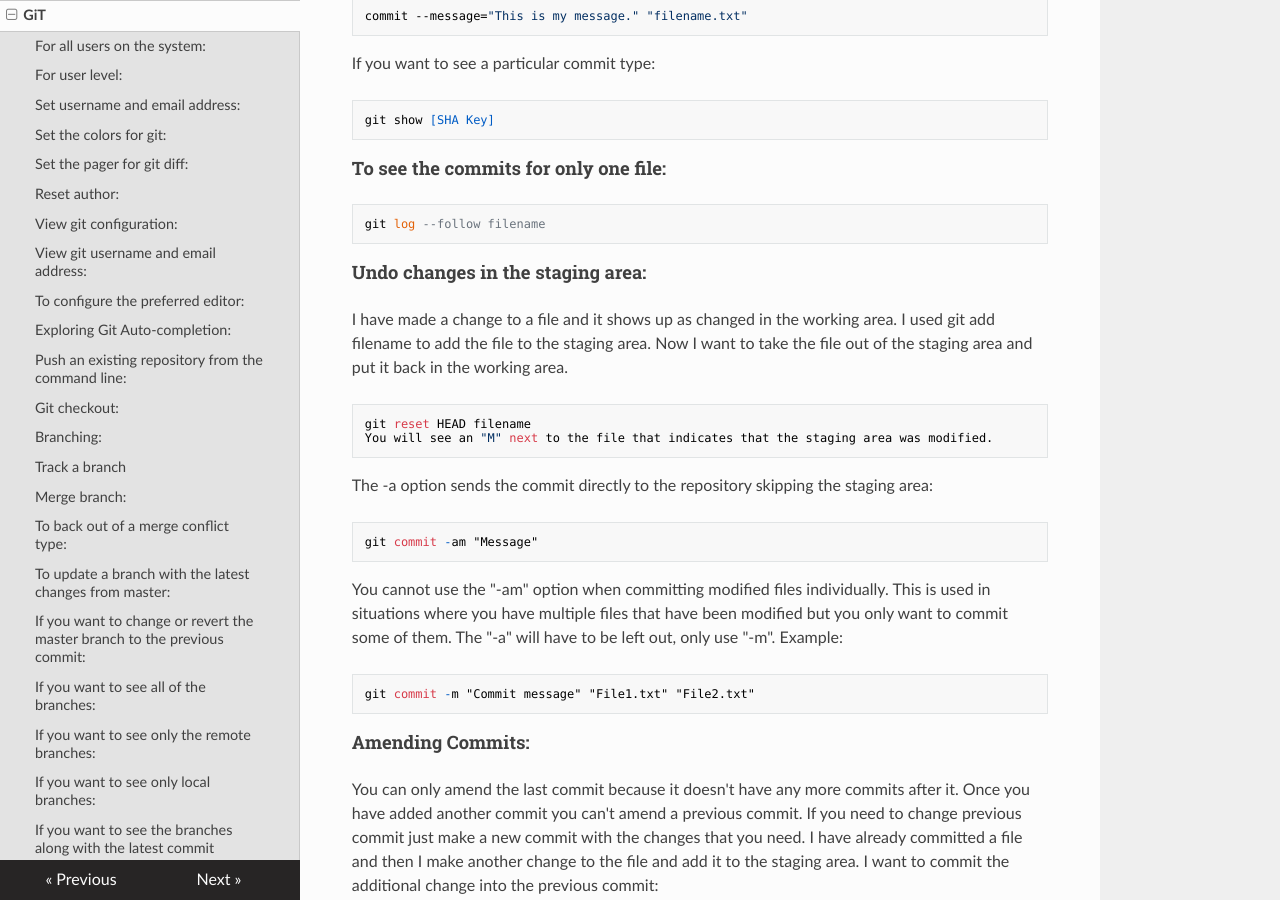
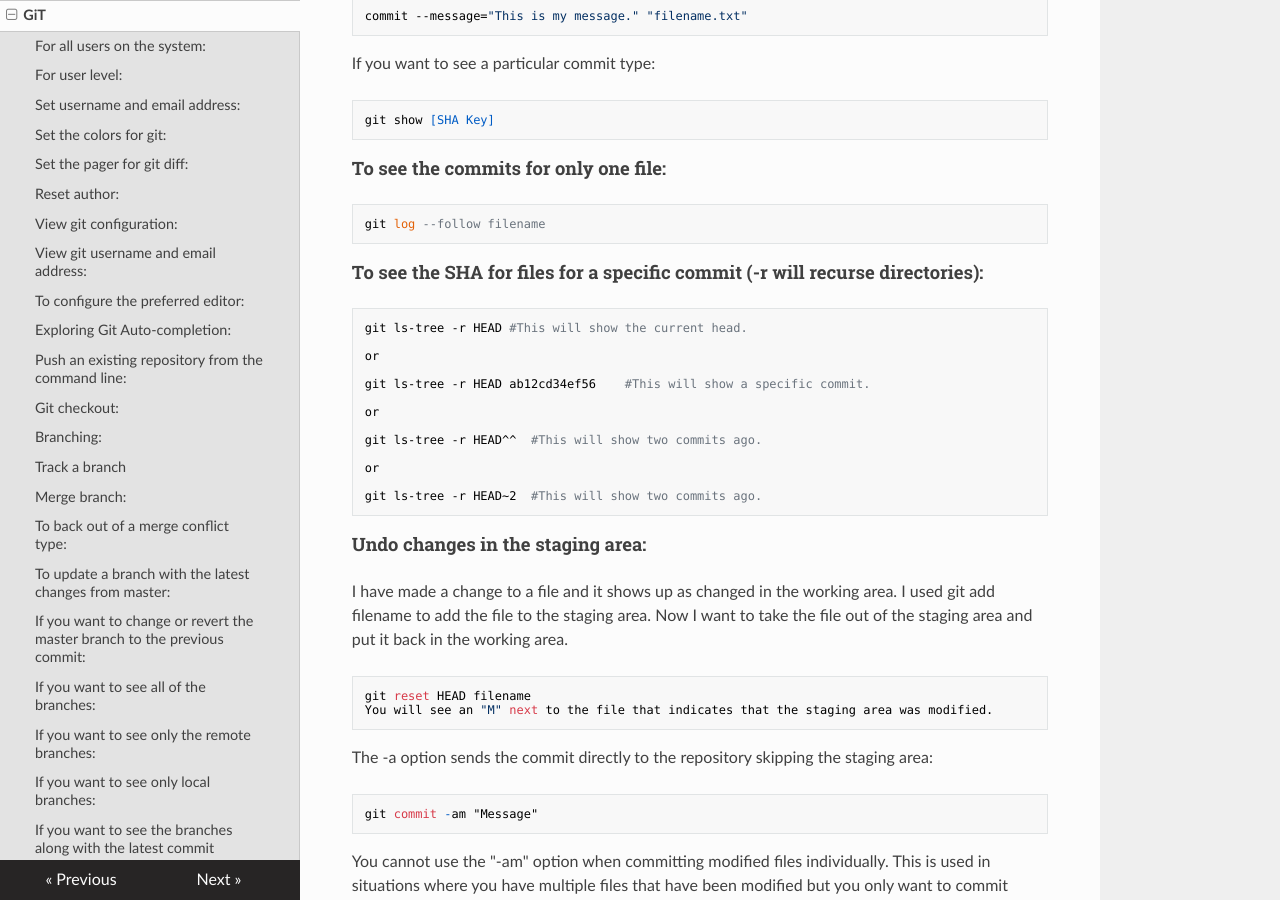
Before and after one commit to rldutch1/notes, an MkDocs documentation site: the page built from docs/git.md, in a window 1280 px wide and 900 px high, scrolled down 5877 px. Built offline with MkDocs 1.6.1, drawn with Linux system fonts in a browser that asks for light colours; nearby versions of some CDN libraries; some of the changed text lies outside the part shown.

```diff
--- a/docs/git.md
+++ b/docs/git.md
@@ -162,7 +162,7 @@
 
 		git branch -mv new_master master
 
-	Alternatively you can reset current branch to one commit ago on master
+	Alternatively you can reset current branch to one commit ago on master (See git reflog for recovery of local branches).
 
 		git reset --hard abc123...
 
@@ -248,6 +248,22 @@
 
 	git log --follow filename
 
+#### To see the SHA for files for a specific commit (-r will recurse directories):
+
+	git ls-tree -r HEAD	#This will show the current head.
+
+	or
+
+	git ls-tree -r HEAD ab12cd34ef56	#This will show a specific commit.
+
+	or
+
+	git ls-tree -r HEAD^^  #This will show two commits ago.
+
+	or
+
+	git ls-tree -r HEAD~2  #This will show two commits ago.
+
 #### Undo changes in the staging area:
 I have made a change to a file and it shows up as changed in the working area. I used git add filename to add the file to the staging area. Now I want to take the file out of the staging area and put it back in the working area.
 
@@ -311,6 +327,8 @@
 
 	git reset --hard sha
 	changes staging index and working directory to match the repository. (Rewinding 10 seconds and pressing record.) It removes every change that was made before the commit that you select.
+
+[How to undo almost anything: git reflog](https://github.blog/2015-06-08-how-to-undo-almost-anything-with-git/ "recover almost anything")
 
 #### Git clean:
 
```
Also changed, not shown: docs/mysql.md (+7 -7 lines), docs/pgp.md (+16 -0 lines), 1 other file.
